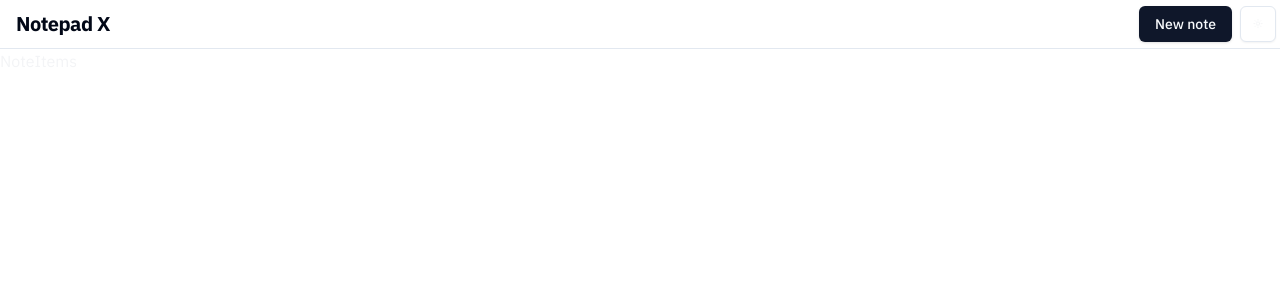
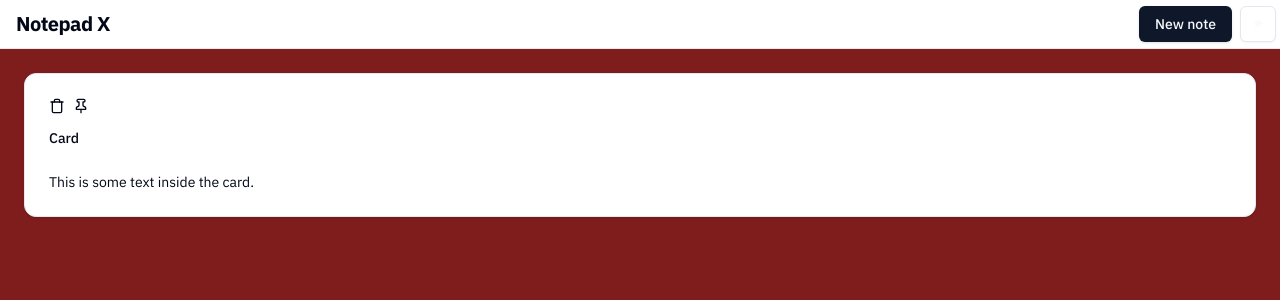
Before and after one commit to pro-khar/numinous, a React (Vite) app: page / in a window 1280 px wide. Shown: the top 300 px of the page. Built offline with nearby package versions, Linux system fonts and the light colour scheme.

Commit message:
added title in context, card UI prototype

```diff
--- a/src/App.tsx
+++ b/src/App.tsx
@@ -28,12 +28,14 @@ function App() {
 
   //main-working
   const [note, setnote] = useState([]);
-  const addNote = (text) => {
-    setnote((prev) => [{ id: Date.now(), ...text }, ...prev]);
+  const addNote = (title, text) => {
+    setnote((prev) => [{ id: Date.now(), ...title, text }, ...prev]);
   };
-  const updateNote = (id, text) => {
+  const updateNote = (id, title, text) => {
     setnote((prev) =>
-      prev.map((prevNote) => (prevNote.id === id ? text : prevNote))
+      prev.map((prevNote) =>
+        prevNote.id === id ? { ...prevNote, title, text } : prevNote
+      )
     );
   };
   const deleteNote = (id) => {
--- /dev/null
+++ b/src/components/note-card.tsx
@@ -0,0 +1,59 @@
+import { CardHeader, CardContent, Card } from "@/components/ui/card";
+
+export function NoteCard() {
+  return (
+    <Card>
+      <CardHeader className="flex gap-2">
+        <div className="flex gap-2">
+          <TrashIcon className="h-4 w-4 hover:text-red-500" />
+          <PinIcon className="h-4 w-4 hover:text-blue-500" />
+        </div>
+        <div className="text-sm font-medium">Card</div>
+      </CardHeader>
+      <CardContent className="text-sm">
+        This is some text inside the card.
+      </CardContent>
+    </Card>
+  );
+}
+
+function PinIcon(props) {
+  return (
+    <svg
+      {...props}
+      xmlns="http://www.w3.org/2000/svg"
+      width="24"
+      height="24"
+      viewBox="0 0 24 24"
+      fill="none"
+      stroke="currentColor"
+      strokeWidth="2"
+      strokeLinecap="round"
+      strokeLinejoin="round"
+    >
+      <line x1="12" x2="12" y1="17" y2="22" />
+      <path d="M5 17h14v-1.76a2 2 0 0 0-1.11-1.79l-1.78-.9A2 2 0 0 1 15 10.76V6h1a2 2 0 0 0 0-4H8a2 2 0 0 0 0 4h1v4.76a2 2 0 0 1-1.11 1.79l-1.78.9A2 2 0 0 0 5 15.24Z" />
+    </svg>
+  );
+}
+
+function TrashIcon(props) {
+  return (
+    <svg
+      {...props}
+      xmlns="http://www.w3.org/2000/svg"
+      width="24"
+      height="24"
+      viewBox="0 0 24 24"
+      fill="none"
+      stroke="currentColor"
+      strokeWidth="2"
+      strokeLinecap="round"
+      strokeLinejoin="round"
+    >
+      <path d="M3 6h18" />
+      <path d="M19 6v14c0 1-1 2-2 2H7c-1 0-2-1-2-2V6" />
+      <path d="M8 6V4c0-1 1-2 2-2h4c1 0 2 1 2 2v2" />
+    </svg>
+  );
+}
--- a/src/components/noteItems.tsx
+++ b/src/components/noteItems.tsx
@@ -1,7 +1,17 @@
 import React from "react";
+import { NoteCard } from "./note-card";
 
 function NoteItems() {
-  return <div>NoteItems</div>;
+  return (
+    <>
+      <div className="bg-red-900 h-full p-6">
+
+      <NoteCard/>
+
+
+      </div>
+    </>
+  );
 }
 
 export default NoteItems;
--- /dev/null
+++ b/src/components/ui/card.tsx
@@ -0,0 +1,76 @@
+import * as React from "react"
+
+import { cn } from "@/lib/utils"
+
+const Card = React.forwardRef<
+  HTMLDivElement,
+  React.HTMLAttributes<HTMLDivElement>
+>(({ className, ...props }, ref) => (
+  <div
+    ref={ref}
+    className={cn(
+      "rounded-xl border bg-card text-card-foreground shadow",
+      className
+    )}
+    {...props}
+  />
+))
+Card.displayName = "Card"
+
+const CardHeader = React.forwardRef<
+  HTMLDivElement,
+  React.HTMLAttributes<HTMLDivElement>
+>(({ className, ...props }, ref) => (
+  <div
+    ref={ref}
+    className={cn("flex flex-col space-y-1.5 p-6", className)}
+    {...props}
+  />
+))
+CardHeader.displayName = "CardHeader"
+
+const CardTitle = React.forwardRef<
+  HTMLParagraphElement,
+  React.HTMLAttributes<HTMLHeadingElement>
+>(({ className, ...props }, ref) => (
+  <h3
+    ref={ref}
+    className={cn("font-semibold leading-none tracking-tight", className)}
+    {...props}
+  />
+))
+CardTitle.displayName = "CardTitle"
+
+const CardDescription = React.forwardRef<
+  HTMLParagraphElement,
+  React.HTMLAttributes<HTMLParagraphElement>
+>(({ className, ...props }, ref) => (
+  <p
+    ref={ref}
+    className={cn("text-sm text-muted-foreground", className)}
+    {...props}
+  />
+))
+CardDescription.displayName = "CardDescription"
+
+const CardContent = React.forwardRef<
+  HTMLDivElement,
+  React.HTMLAttributes<HTMLDivElement>
+>(({ className, ...props }, ref) => (
+  <div ref={ref} className={cn("p-6 pt-0", className)} {...props} />
+))
+CardContent.displayName = "CardContent"
+
+const CardFooter = React.forwardRef<
+  HTMLDivElement,
+  React.HTMLAttributes<HTMLDivElement>
+>(({ className, ...props }, ref) => (
+  <div
+    ref={ref}
+    className={cn("flex items-center p-6 pt-0", className)}
+    {...props}
+  />
+))
+CardFooter.displayName = "CardFooter"
+
+export { Card, CardHeader, CardFooter, CardTitle, CardDescription, CardContent }
--- a/src/context/noteContext.ts
+++ b/src/context/noteContext.ts
@@ -5,12 +5,13 @@ const NoteContext = createContext({
     ///array because there will be multiple notes of same type
     {
       id: 1,
+      title: "Note title",
       text: "Notes body text",
       isPinned: false,
     },
   ],
-  addNote: (text) => {},
-  updateNote: (id, text) => {},
+  addNote: (title, text) => {},
+  updateNote: (id, title, text) => {},
   deleteNote: (id) => {},
   pinNote: (id) => {},
 });
--- a/tsconfig.json
+++ b/tsconfig.json
@@ -21,7 +21,7 @@
     /* Linting */
     "strict": false,
     "noUnusedLocals": false,
-    "noUnusedParameters": true,
+    "noUnusedParameters": false,
     "noFallthroughCasesInSwitch": true
   },
   "include": ["src"],
```
